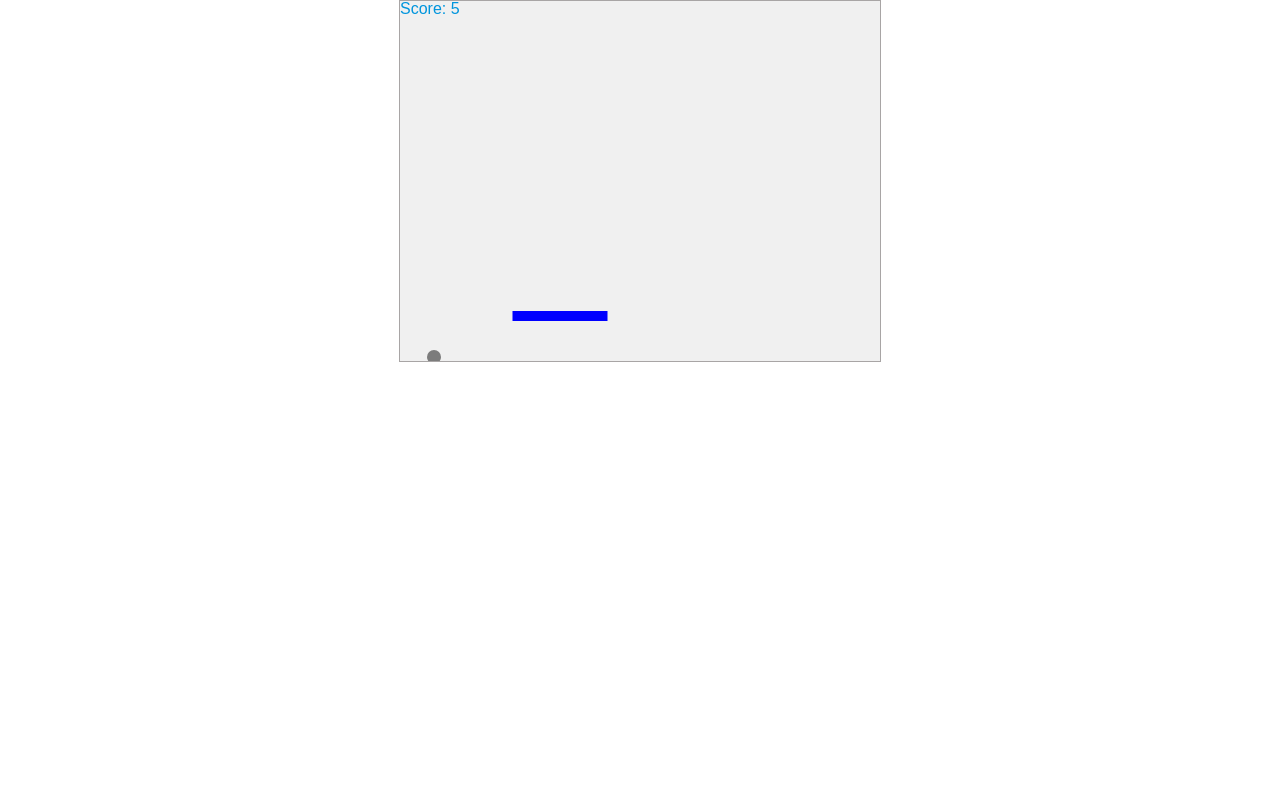
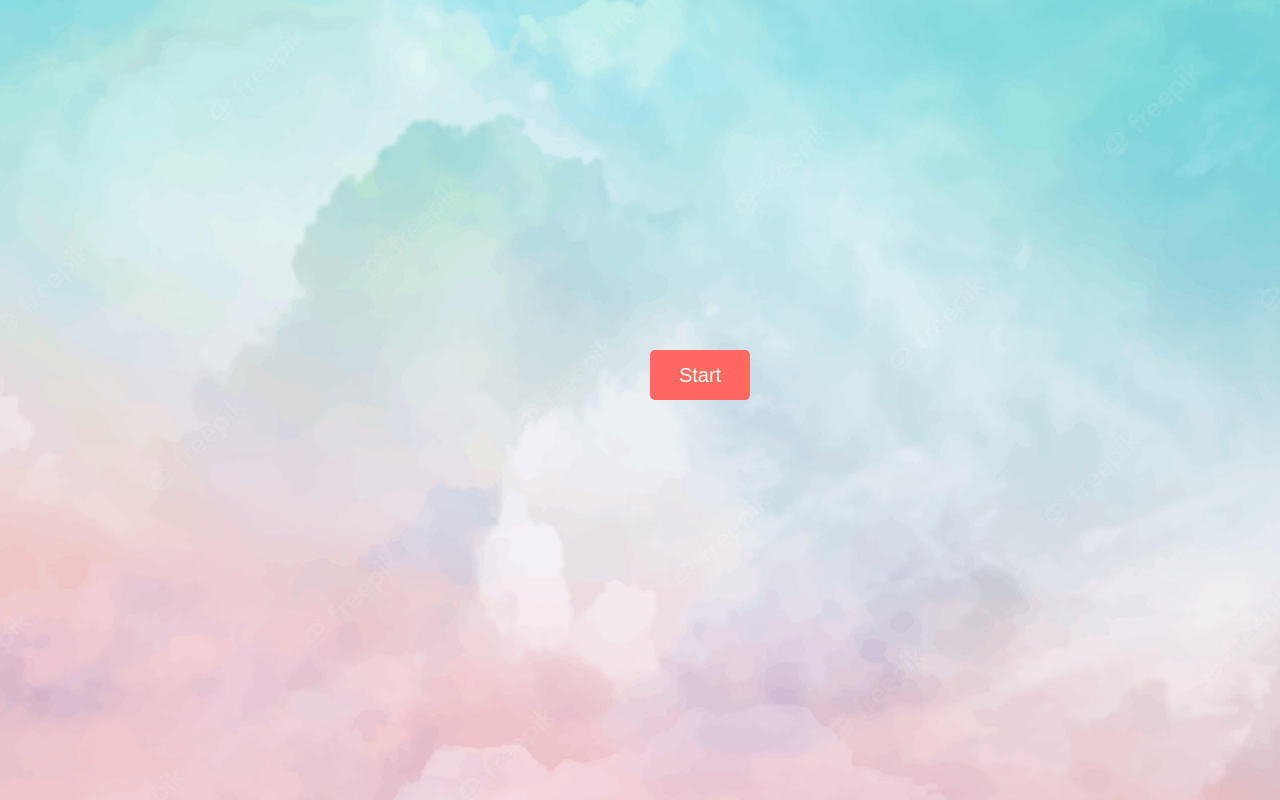
Before and after one commit to phungo-hub/bouncing-ball-game, a plain HTML site: page index.html in a window 1280 px wide. Drawn offline with Linux system fonts and the light colour scheme.

Commit message:
update file script.js

```diff
--- a/index.html
+++ b/index.html
@@ -8,18 +8,46 @@
             padding: 0;
             margin: 0;
         }
+
+        body {
+            background-image: url("hand-painted-watercolor-pastel-sky-background_23-2148902771.jpeg");
+            background-repeat: no-repeat;
+            background-size: cover;
+            background-position: center;
+            height: 800px;
+            line-height: 800px;
+            text-align: center;
+        }
         canvas {
             background-color: #f0f0f0;
             display: block;
             border: 1px solid #a8a5a5;
             margin: 0 auto;
+            display: inline-block;
+            vertical-align: middle;
+            border: none;
+        }
+
+        #start {
+            position: absolute;
+            top: 350px;
+            left: 650px;
+            width: 100px;
+            height: 50px;
+            background-color: #ff6961;
+            font-family: Arial;
+            border-radius: 5px;
+            border: none;
+            font-size: 20px;
+            color: #fff;
         }
     </style>
 </head>
 <body>
-    <canvas id="canvas" height="480" width="320"></canvas>
-    <div id="scoreboard" style="top: 0; left: 400px; position: absolute;
-color:#0095DD;font-size: 16px; font-family: Arial; ">Score: 0</div>
+    <button id="start">Start</button>
+    <canvas id="canvas" height="480" width="320" style="visibility: hidden"></canvas>
+    <div id="scoreboard" style="top: -150px; left: 720px; position: absolute;
+color:#FFC0CB;font-size: 16px; font-family: Arial;font-weight: bold;visibility: hidden">Score: 0</div>
     <script src="script.js"></script>
 </body>
 </html>
--- a/script.js
+++ b/script.js
@@ -1,9 +1,10 @@
 let canvas = document.getElementById('canvas');
 let ctx = canvas.getContext("2d");
 let scoreboard = document.getElementById('scoreboard');
+let start = document.getElementById("start");
 
 const GAME_BOARD_WIDTH = 480, GAME_BOARD_HEIGHT = 360;
-const BALL_RADIUS = 7, BALL_RADIAN = 30, BALL_SPEED = 10;
+const BALL_RADIUS = 7, BALL_RADIAN = 30, GAME_RENDER_SPEED = 10;
 
 let x = canvas.width/2;
 let y = canvas.height - BALL_RADIAN;
@@ -21,20 +22,25 @@ let leftPressed = false;
 let GameBoard = function(width, height) {
     this.width = width;
     this.height = height;
+    this.start = false;
     this.drawGameBoard = function(canvas) {
         canvas.setAttribute('width', this.width);
         canvas.setAttribute('height', this.height);
         x = canvas.width/2;
         y = canvas.height - BALL_RADIAN;
     }
-
+    start.addEventListener("click", function() {
+        this.start = true;
+        if (this.start) {
+            canvas.style.visibility ="visible";
+            scoreboard.style.visibility = "visible";
+            start.style.visibility = "hidden";
+        }
+    })
 }
 
 let Ball = function() {
-    this.xCoordinate = x;
     this.yCoordinate = y;
-    this.ballRadian = BALL_RADIAN;
-    this.ballSpeed = BALL_SPEED;
 
     this.move = function() {
         if (x + dx > canvas.width - BALL_RADIUS || x + dx < BALL_RADIUS) {
@@ -47,10 +53,11 @@ let Ball = function() {
             {
                 dy = -dy;
             }
-        } else if (y + BALL_RADIUS > canvas.height - 40 -PADDLE_HEIGHT) {
+        }  else if (y + BALL_RADIUS > canvas.height - 40 -PADDLE_HEIGHT) {
             if (y + dy - 5 >= canvas.height - BALL_RADIUS) {
                 alert("HAHAHA. Gà \nĐiểm: " + score );
                 clearInterval(interval);
+                clearInterval(scoreInterval);
                 document.location.reload();
             }
         }
@@ -60,7 +67,7 @@ let Ball = function() {
     this.drawBall = function() {
         ctx.beginPath();
         ctx.arc(x, y, BALL_RADIUS, 0, Math.PI*2);
-        ctx.fillStyle = "#7c7c7c";
+        ctx.fillStyle = "#779ecb";
         ctx.fill();
         ctx.closePath();
     }
@@ -68,12 +75,12 @@ let Ball = function() {
 let Paddle = function(width, xCoordinate) {
     this.width = width;
     this.height = PADDLE_HEIGHT;
-    this.xCoordinate = xCoordinate;
     this.yCoordinate = canvas.height - 40 -PADDLE_HEIGHT;
 
     this.move = function() {
         document.addEventListener("keydown", keyDownHandler, false);
         document.addEventListener("keyup", keyUpHandler, false);
+        document.addEventListener("mousemove", mouseMoveHandler, false)
 
         function keyDownHandler(e) {
             if (e.key === "Right" || e.key === "ArrowRight") {
@@ -90,6 +97,19 @@ let Paddle = function(width, xCoordinate) {
                 leftPressed = false;
             }
         }
+
+        function mouseMoveHandler(e) {
+            const relativeX = e.clientX - canvas.offsetLeft;
+            if (relativeX > 0 && relativeX < canvas.width) {
+                paddleX = relativeX - PADDLE_WIDTH / 2;
+                if (paddleX <= 0) {
+                    paddleX = 0;
+                } else if (paddleX >= canvas.width - PADDLE_WIDTH) {
+                    paddleX = canvas.width - PADDLE_WIDTH;
+                }
+            }
+        }
+
         if (rightPressed) {
             paddleX += 7;
             if (paddleX + PADDLE_WIDTH > canvas.width) {
@@ -107,14 +127,14 @@ let Paddle = function(width, xCoordinate) {
     this.drawPaddle = function() {
         ctx.beginPath();
         ctx.rect(paddleX, this.yCoordinate, this.width, this.height);
-        ctx.fillStyle = "blue";
+        ctx.fillStyle = "#FFC0CB";
         ctx.fill();
         ctx.closePath();
     }
 }
 
 function drawGame() {
-    let ball = new Ball(x, y, BALL_RADIAN, BALL_SPEED);
+    let ball = new Ball(x, y, BALL_RADIAN, GAME_RENDER_SPEED);
     let paddle = new Paddle(PADDLE_WIDTH, 200);
 
     ctx.clearRect(0, 0, canvas.width, canvas.height);
@@ -127,9 +147,9 @@ function drawGame() {
 
 let gameBoard = new GameBoard(GAME_BOARD_WIDTH, GAME_BOARD_HEIGHT);
 gameBoard.drawGameBoard(canvas);
-const interval = setInterval(drawGame, BALL_SPEED);
+const interval = setInterval(drawGame, 10);
 
-setInterval(function() {
+const scoreInterval = setInterval(function() {
     score++;
     scoreboard.innerHTML = "Score: " + score;
 }, 1000);
```
Also changed, not shown: hand-painted-watercolor-pastel-sky-background_23-2148902771.jpeg (added).
